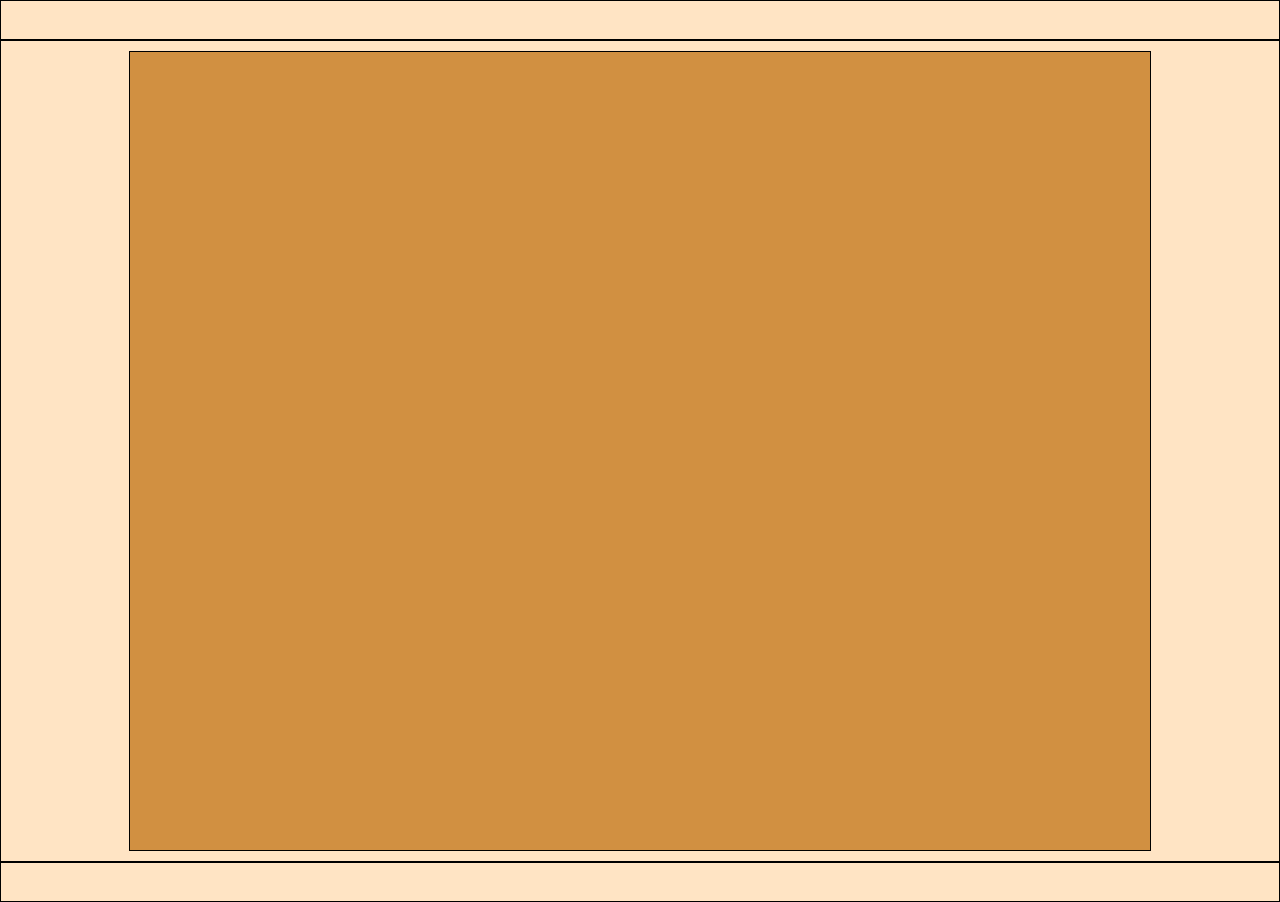
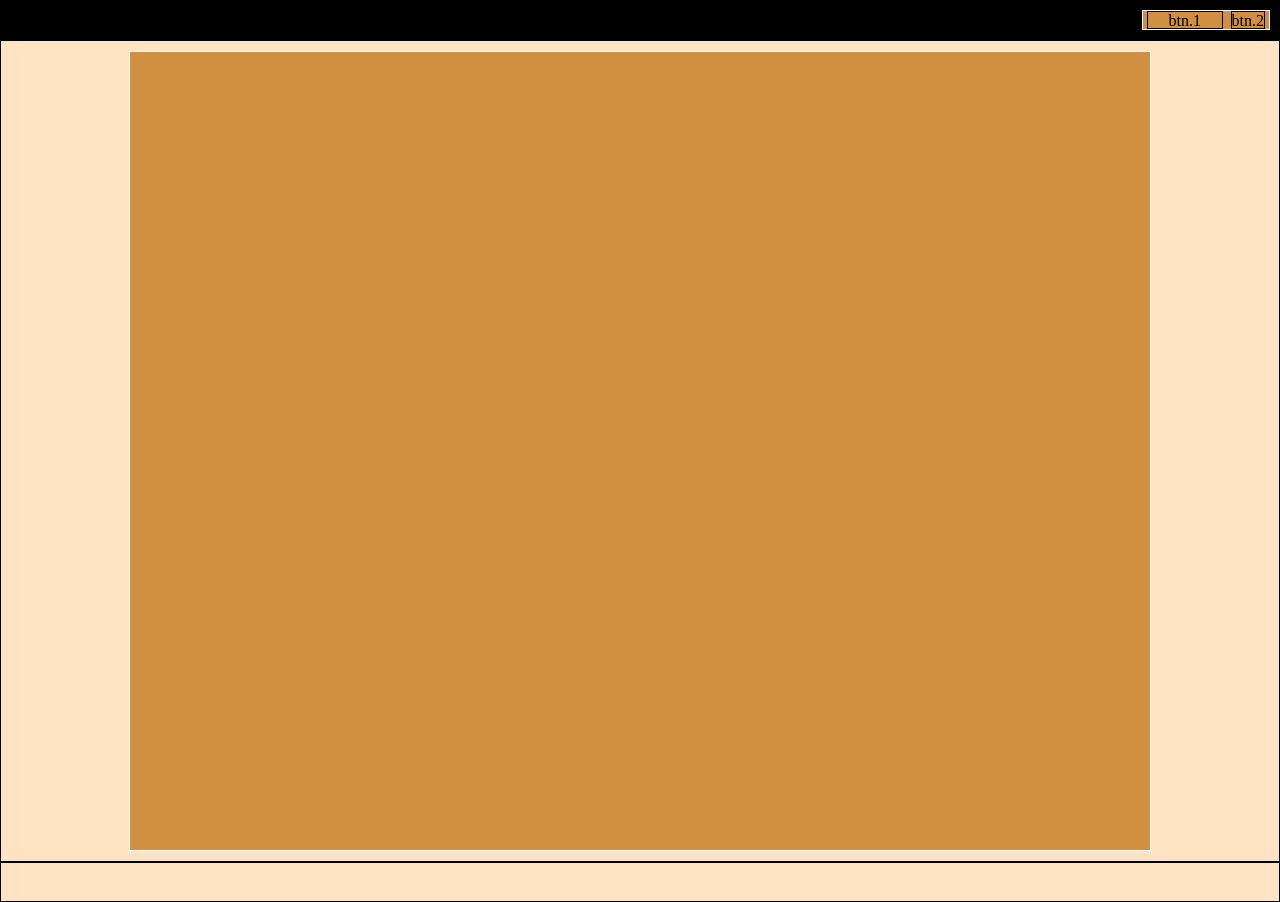
Before and after one commit to carlo-ddm/html-css-zoom, a plain HTML site: page index.html in a window 1280 px wide. Drawn offline with Linux system fonts and the light colour scheme.

Commit message:
definizione layout header (bottoni)

```diff
--- a/global.css
+++ b/global.css
@@ -8,11 +8,14 @@ header {
   justify-content: end;
 }
 
+.container.debug.btn {
+  justify-content: space-around;
+}
+
 main {
   justify-content: center;
 }
 
 .container {
   margin: 10px;
-
 }
--- a/index.html
+++ b/index.html
@@ -13,7 +13,16 @@
 <body>
 
   <!-- Header -->
-  <header class="d-flex w100 h5 debug">
+  <header class="d-flex w100 h5">
+    <div class="d-flex container debug btn">
+      <div class="btn left">
+        btn.1
+      </div>
+      <div class="btn right">
+        btn.2
+      </div>
+
+    </div>
 
   </header>
   <!-- /Header -->
@@ -23,6 +32,7 @@
   <main class="d-flex w100 debug">
 
     <div class="container debug w80 h800 debug">
+
 
     </div>
 
--- a/styles.css
+++ b/styles.css
@@ -0,0 +1,3 @@
+header {
+  background-color: black;
+}
--- a/utilities.css
+++ b/utilities.css
@@ -25,5 +25,18 @@
 
 .container.debug {
   background-color: rgb(209, 144, 65);
+  border: 1px solid white
+}
+
+.container.debug.btn {
+  width: 10%;
+  text-align: center;
+}
+
+.btn {
   border: 1px solid black;
 }
+
+.btn.left {
+  width: 60%;
+}
```
